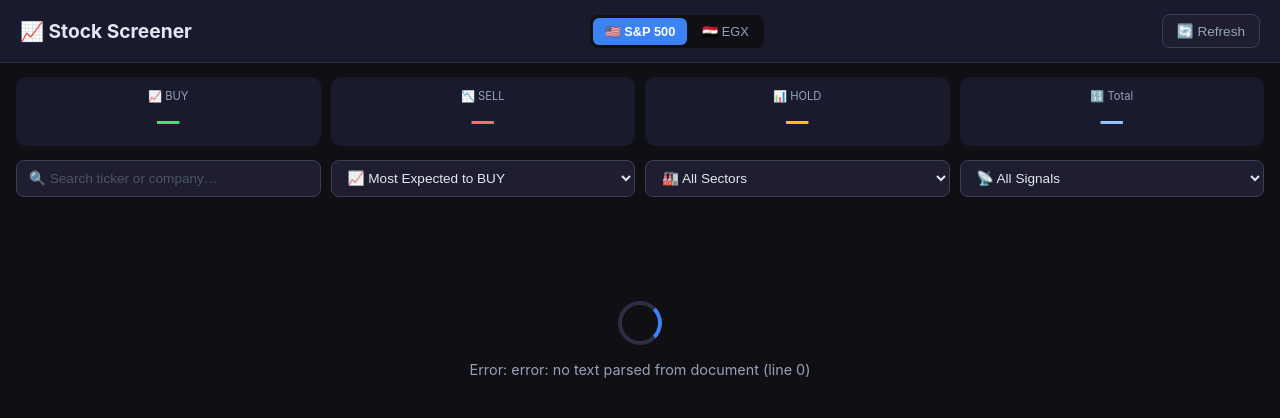
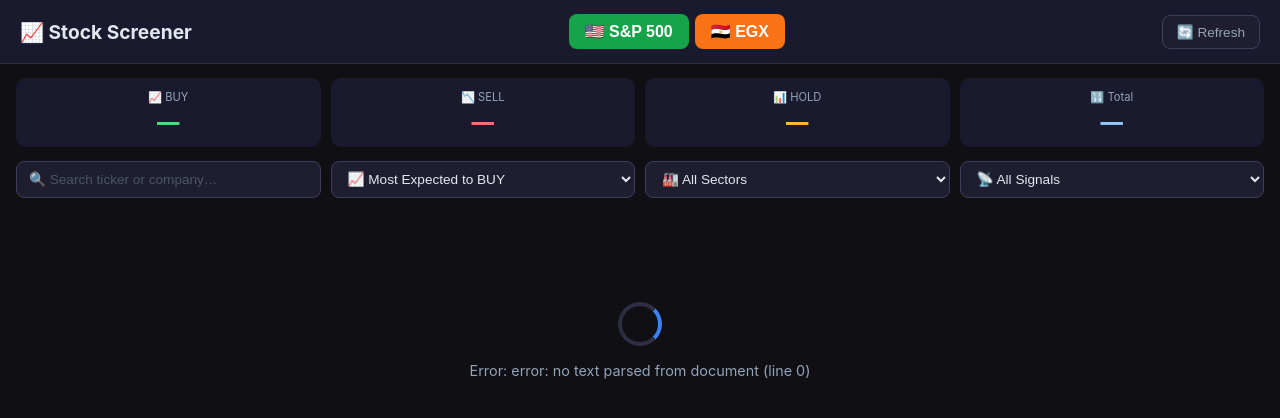
Before and after one commit to Tommysoliman/All_Stock, a Flask app: page / in a window 1280 px wide. Shown: the top 418 px of the page. Run offline with Flask 3, Linux system fonts and the light colour scheme.

Commit message:
Style: universe toggle green=active orange=inactive, bigger font

```diff
--- a/templates/index.html
+++ b/templates/index.html
@@ -30,24 +30,22 @@
     header h1 { font-size: 1.2rem; font-weight: 700; }
     .universe-toggle {
       display: flex;
-      background: #0f0f14;
-      border-radius: 8px;
-      padding: 3px;
-      gap: 3px;
+      gap: 6px;
     }
     .uni-btn {
-      background: transparent;
-      color: #94a3b8;
+      background: #f97316;
+      color: #fff;
       border: none;
-      border-radius: 6px;
-      padding: 6px 12px;
-      font-size: 0.8rem;
+      border-radius: 8px;
+      padding: 8px 16px;
+      font-size: 1rem;
+      font-weight: 700;
       cursor: pointer;
       white-space: nowrap;
-      transition: all 0.15s;
+      transition: background 0.15s, transform 0.1s;
     }
-    .uni-btn.active { background: #3b82f6; color: #fff; font-weight: 600; }
-    .uni-btn:hover:not(.active) { color: #e2e8f0; }
+    .uni-btn.active { background: #16a34a; }
+    .uni-btn:hover:not(.active) { background: #ea6c00; }
 
     #refresh-btn {
       background: #1e1e30;
```
